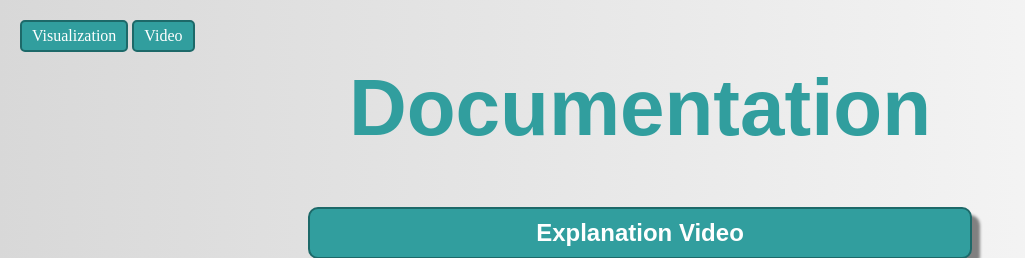
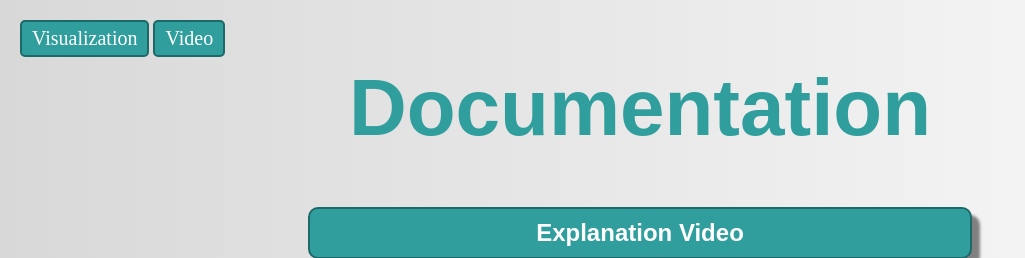
Before and after one commit to isaachdon/isaachdon.github.io, a PHP site: page /cardataset/FinalProjectDocumentation/finalProjectDocumentation.html in a window 1280 px wide. Shown: the top 258 px of the page, without its empty margins (0-1025 px from the left). Run offline with PHP 8.4, Linux system fonts and the light colour scheme.

Commit message:
Update documentationStyle.css

```diff
--- a/cardataset/FinalProjectDocumentation/documentationStyle.css
+++ b/cardataset/FinalProjectDocumentation/documentationStyle.css
@@ -54,7 +54,7 @@ h2 {
 	border: solid 2px #1D6969;
 	border-radius: 5px;
     text-decoration: none;
-    font-size: 20;
+    font-size: 20px;
 }
 
 #parallel {
```
